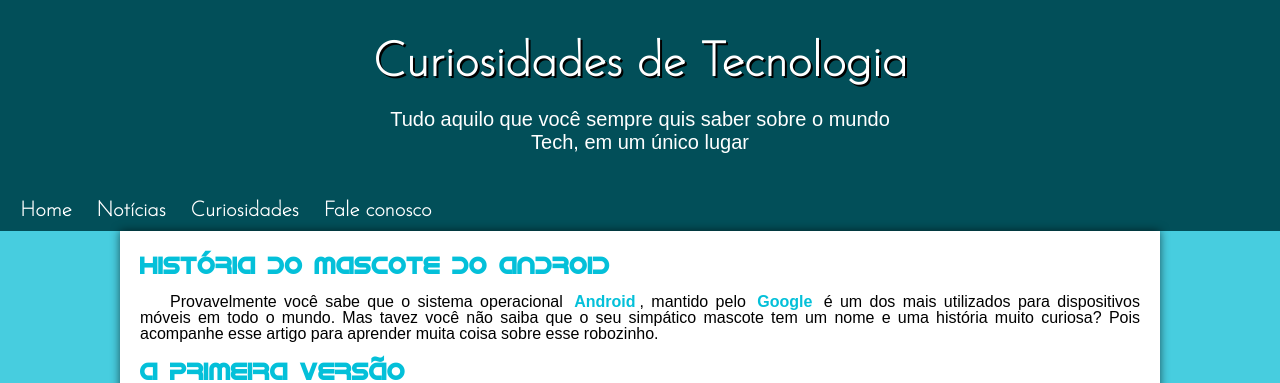
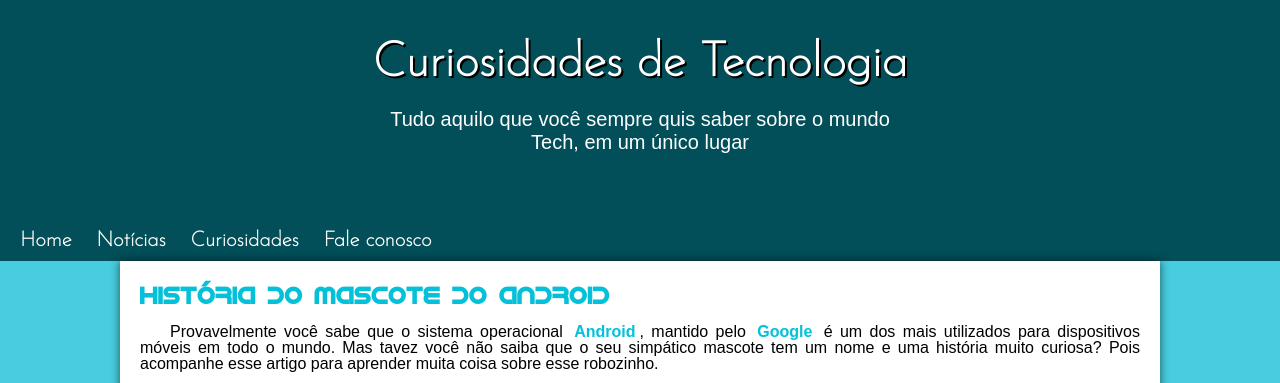
Before and after one commit to marcosviinicius/Projeto_Android, a plain HTML site: page index.html in a window 1280 px wide. Shown: the top 383 px of the page. Drawn offline with Linux system fonts and the light colour scheme.

Commit message:
Update style.css

```diff
--- a/style.css
+++ b/style.css
@@ -36,7 +36,7 @@ body {
 
 header {
     background-color: var(--cor0);
-    min-height: 150px;
+    min-height: 180px;
     text-align: center;
     padding-top: 40px;
 }
```
